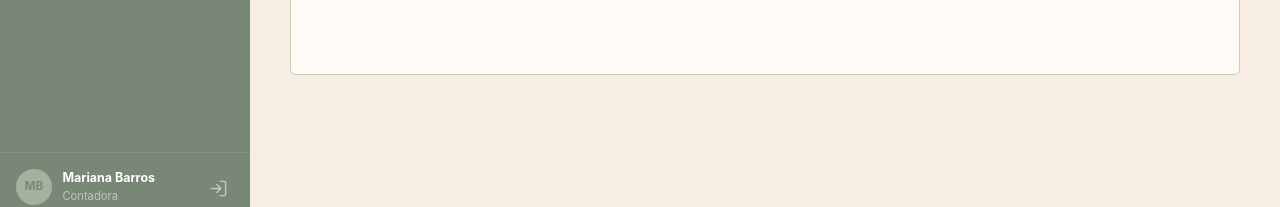
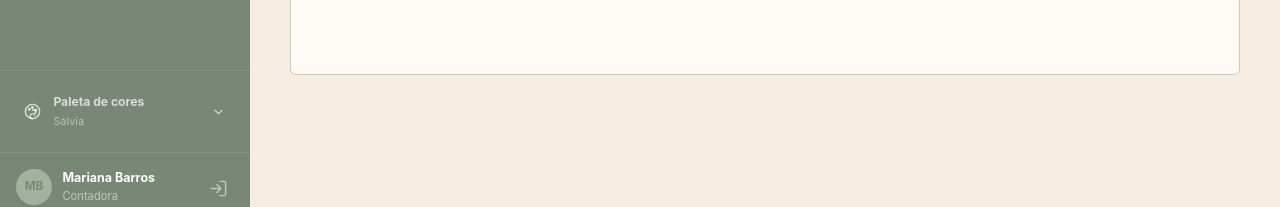
Before and after one commit to Benellinho/controle-faturamento-contabil, a React (Vite) app in the folder frontend/: page / in a window 1280 px wide. Shown: the part 579-786 px from the top of the page. Built offline with nearby package versions, Linux system fonts and the light colour scheme.

Commit message:
feat(frontend): escolha da paleta de cores pelo próprio usuário no momento inicial

```diff
--- a/frontend/src/components/common/Icon.jsx
+++ b/frontend/src/components/common/Icon.jsx
@@ -10,6 +10,9 @@ const icons = {
   menu: <path d="M4 6h16M4 12h16M4 18h16" />,
   close: <path d="m6 6 12 12M18 6 6 18" />,
   arrow: <path d="M5 12h14M13 6l6 6-6 6" />,
+  palette: <><circle cx="12" cy="12" r="9" /><circle cx="8" cy="9" r="1" /><circle cx="12" cy="7" r="1" /><circle cx="16" cy="10" r="1" /><path d="M15 17h.01M12 21a3 3 0 0 1 0-6h1.5a2.5 2.5 0 0 0 0-5H12" /></>,
+  chevron: <path d="m7 10 5 5 5-5" />,
+  check: <path d="m5 12 4 4L19 6" />,
 }
 
 function Icon({ name, size = 20, className = '' }) {
--- /dev/null
+++ b/frontend/src/components/layout/PaletteSwitcher.jsx
@@ -0,0 +1,63 @@
+import { useState } from 'react'
+import { applyPalette, getStoredPalette, palettes } from '../../theme/palettes'
+import Icon from '../common/Icon'
+
+function PaletteSwitcher() {
+  const [currentPalette, setCurrentPalette] = useState(getStoredPalette)
+  const [isOpen, setIsOpen] = useState(false)
+  const selectedPalette = palettes.find(({ id }) => id === currentPalette) ?? palettes[0]
+
+  function handlePaletteChange(paletteId) {
+    setCurrentPalette(applyPalette(paletteId))
+    setIsOpen(false)
+  }
+
+  function handleKeyDown(event) {
+    if (event.key === 'Escape') {
+      setIsOpen(false)
+      event.currentTarget.querySelector('.palette-toggle')?.focus()
+    }
+  }
+
+  return (
+    <div className="palette-switcher" onKeyDown={handleKeyDown}>
+      <button
+        aria-controls="palette-options"
+        aria-expanded={isOpen}
+        className="palette-toggle"
+        onClick={() => setIsOpen((current) => !current)}
+        type="button"
+      >
+        <Icon name="palette" size={19} />
+        <span className="palette-toggle-copy">
+          <strong>Paleta de cores</strong>
+          <small>{selectedPalette.label}</small>
+        </span>
+        <Icon className={`palette-chevron ${isOpen ? 'is-open' : ''}`} name="chevron" size={17} />
+      </button>
+
+      {isOpen && (
+        <div aria-label="Escolha uma paleta de cores" className="palette-options" id="palette-options" role="radiogroup">
+          {palettes.map((palette) => (
+            <button
+              aria-checked={currentPalette === palette.id}
+              className={`palette-option ${currentPalette === palette.id ? 'active' : ''}`}
+              key={palette.id}
+              onClick={() => handlePaletteChange(palette.id)}
+              role="radio"
+              type="button"
+            >
+              <span className="palette-swatches" aria-hidden="true">
+                {palette.colors.map((color) => <span key={color} style={{ backgroundColor: color }} />)}
+              </span>
+              <span>{palette.label}</span>
+              {currentPalette === palette.id && <Icon className="palette-check" name="check" size={16} />}
+            </button>
+          ))}
+        </div>
+      )}
+    </div>
+  )
+}
+
+export default PaletteSwitcher
--- a/frontend/src/components/layout/Sidebar.jsx
+++ b/frontend/src/components/layout/Sidebar.jsx
@@ -1,4 +1,5 @@
 import Icon from '../common/Icon'
+import PaletteSwitcher from './PaletteSwitcher'
 
 const navigation = [
   { id: 'dashboard', label: 'Dashboard', icon: 'dashboard' },
@@ -37,6 +38,7 @@ function Sidebar({ activePage, isOpen, onClose, onNavigate }) {
             </button>
           ))}
         </nav>
+        <PaletteSwitcher />
         <div className="sidebar-user">
           <div className="user-avatar" aria-hidden="true">MB</div>
           <div className="user-details"><strong>Mariana Barros</strong><span>Contadora</span></div>
--- a/frontend/src/main.jsx
+++ b/frontend/src/main.jsx
@@ -4,8 +4,9 @@ import 'bootstrap/dist/css/bootstrap.min.css'
 import './styles/variables.css'
 import './styles/global.css'
 import App from './App.jsx'
+import { getStoredPalette } from './theme/palettes'
 
-document.documentElement.dataset.theme = 'sage'
+document.documentElement.dataset.theme = getStoredPalette()
 
 createRoot(document.getElementById('root')).render(
   <StrictMode>
--- a/frontend/src/styles/global.css
+++ b/frontend/src/styles/global.css
@@ -137,6 +137,119 @@ a {
 
 .sidebar-link.active svg {
     color: var(--color-primary);
+}
+
+.palette-switcher {
+    position: relative;
+    padding: .75rem;
+    border-top: 1px solid rgba(255, 255, 255, .1);
+}
+
+.palette-toggle {
+    display: flex;
+    width: 100%;
+    align-items: center;
+    gap: .7rem;
+    padding: .65rem .7rem;
+    border: 0;
+    border-radius: 5px;
+    background: transparent;
+    color: rgba(255, 255, 255, .72);
+    text-align: left;
+    transition: background-color .15s ease, color .15s ease;
+}
+
+.palette-toggle:hover,
+.palette-toggle[aria-expanded="true"] {
+    background: rgba(255, 255, 255, .08);
+    color: #fff;
+}
+
+.palette-toggle:focus-visible,
+.palette-option:focus-visible {
+    outline: 2px solid var(--color-primary);
+    outline-offset: 2px;
+}
+
+.palette-toggle-copy {
+    min-width: 0;
+    flex: 1;
+}
+
+.palette-toggle-copy strong,
+.palette-toggle-copy small {
+    display: block;
+}
+
+.palette-toggle-copy strong {
+    font-size: .76rem;
+    font-weight: 650;
+}
+
+.palette-toggle-copy small {
+    margin-top: .12rem;
+    color: rgba(255, 255, 255, .48);
+    font-size: .68rem;
+}
+
+.palette-chevron {
+    transition: transform .15s ease;
+}
+
+.palette-chevron.is-open {
+    transform: rotate(180deg);
+}
+
+.palette-options {
+    position: absolute;
+    right: .75rem;
+    bottom: calc(100% - .3rem);
+    left: .75rem;
+    z-index: 2;
+    padding: .35rem;
+    border: 1px solid var(--color-border);
+    border-radius: 6px;
+    background: var(--color-surface);
+    box-shadow: 0 12px 30px rgba(20, 24, 29, .24);
+}
+
+.palette-option {
+    display: flex;
+    width: 100%;
+    align-items: center;
+    gap: .65rem;
+    padding: .55rem .6rem;
+    border: 0;
+    border-radius: 4px;
+    background: transparent;
+    color: var(--color-text);
+    font-size: .74rem;
+    font-weight: 600;
+    text-align: left;
+}
+
+.palette-option:hover,
+.palette-option.active {
+    background: rgba(var(--color-primary-rgb), .1);
+}
+
+.palette-swatches {
+    display: flex;
+    overflow: hidden;
+    width: 46px;
+    height: 20px;
+    flex: 0 0 auto;
+    border: 1px solid rgba(0, 0, 0, .08);
+    border-radius: 10px;
+}
+
+.palette-swatches span {
+    flex: 1;
+}
+
+.palette-check {
+    margin-left: auto;
+    color: var(--color-primary-dark);
 }
 
 .sidebar-user {
--- a/frontend/src/styles/variables.css
+++ b/frontend/src/styles/variables.css
@@ -1,4 +1,5 @@
-:root {
+:root,
+:root[data-theme="ocean"] {
   --color-dark: #222831;
   --color-dark-secondary: #393e46;
   --color-primary: #00adb5;
@@ -20,7 +21,6 @@
   --bs-border-color: var(--color-border);
 }
 
-/* Aplique data-theme="sage" ao elemento <html> para usar esta paleta. */
 :root[data-theme="sage"] {
   --color-dark: #798777;
   --color-dark-secondary: #a2b29f;
@@ -35,3 +35,33 @@
   --color-text-muted: #798777;
   --color-border: #bdd2b6;
 }
+
+:root[data-theme="plum"] {
+  --color-dark: #33283f;
+  --color-dark-secondary: #554363;
+  --color-primary: #8b5e9f;
+  --color-primary-dark: #704781;
+  --color-primary-rgb: 139, 94, 159;
+  --color-brand-background: #d9c1e2;
+  --color-brand-text: #33283f;
+  --color-background: #f5f0f7;
+  --color-surface: #fffaff;
+  --color-text: #33283f;
+  --color-text-muted: #776b7d;
+  --color-border: #ded2e3;
+}
+
+:root[data-theme="terracotta"] {
+  --color-dark: #4a3030;
+  --color-dark-secondary: #704848;
+  --color-primary: #b45f45;
+  --color-primary-dark: #93452f;
+  --color-primary-rgb: 180, 95, 69;
+  --color-brand-background: #edc9b9;
+  --color-brand-text: #4a3030;
+  --color-background: #fbf3ec;
+  --color-surface: #fffaf6;
+  --color-text: #412f2b;
+  --color-text-muted: #806d67;
+  --color-border: #ead6ca;
+}
--- /dev/null
+++ b/frontend/src/theme/palettes.js
@@ -0,0 +1,49 @@
+export const paletteStorageKey = 'controle-faturamento-palette'
+
+export const palettes = [
+  {
+    id: 'sage',
+    label: 'Sálvia',
+    colors: ['#798777', '#bdd2b6', '#f8ede3'],
+  },
+  {
+    id: 'ocean',
+    label: 'Oceano',
+    colors: ['#222831', '#00adb5', '#eeeeee'],
+  },
+  {
+    id: 'plum',
+    label: 'Ameixa',
+    colors: ['#33283f', '#8b5e9f', '#f5f0f7'],
+  },
+  {
+    id: 'terracotta',
+    label: 'Terracota',
+    colors: ['#4a3030', '#b45f45', '#fbf3ec'],
+  },
+]
+
+export const defaultPalette = 'sage'
+
+export function getStoredPalette() {
+  try {
+    const storedPalette = window.localStorage.getItem(paletteStorageKey)
+    return palettes.some(({ id }) => id === storedPalette) ? storedPalette : defaultPalette
+  } catch {
+    return defaultPalette
+  }
+}
+
+export function applyPalette(paletteId) {
+  const selectedPalette = palettes.some(({ id }) => id === paletteId) ? paletteId : defaultPalette
+
+  document.documentElement.dataset.theme = selectedPalette
+
+  try {
+    window.localStorage.setItem(paletteStorageKey, selectedPalette)
+  } catch {
+    // A troca ainda funciona quando o armazenamento do navegador está indisponível.
+  }
+
+  return selectedPalette
+}
```
